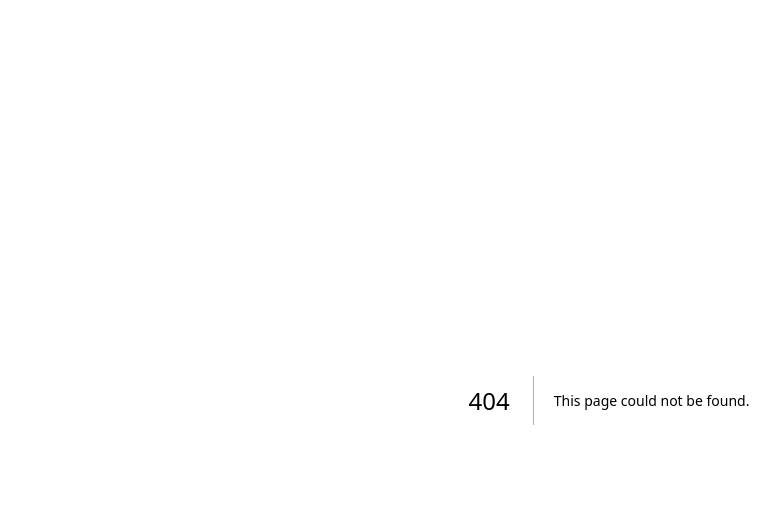
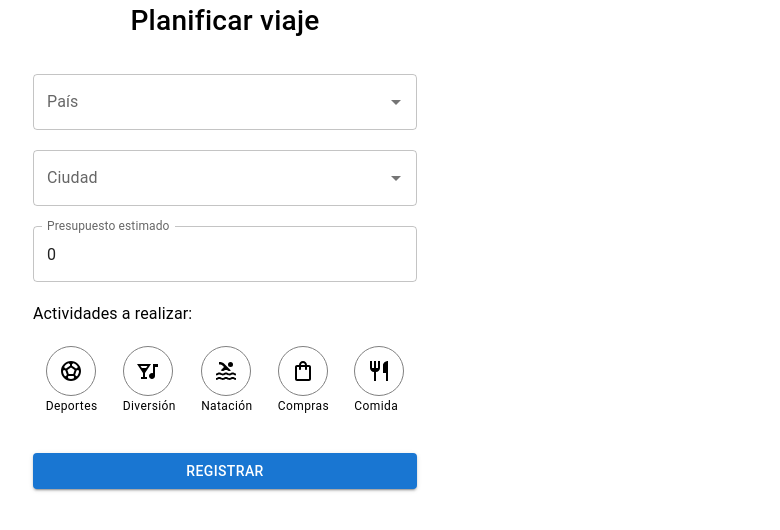
Before and after one commit to Oscar-Espana/Formik-Examples, a Next.js app: page /edicion in a window 1280 px wide. Before the commit this address had no page. Shown: the top 530 px of the page, without its empty margins (31-811 px from the left). Built offline with nearby package versions, Linux system fonts and the light colour scheme.

Commit message:
feat: layout of the form to plan a trip

```diff
--- a/package.json
+++ b/package.json
@@ -11,6 +11,7 @@
   "dependencies": {
     "@emotion/react": "^11.10.5",
     "@emotion/styled": "^11.10.5",
+    "@mui/icons-material": "^5.11.0",
     "@mui/material": "^5.11.8",
     "@next/font": "13.1.6",
     "@types/node": "18.13.0",
--- /dev/null
+++ b/src/components/Autocomplete.tsx
@@ -0,0 +1,47 @@
+import React from "react";
+import {
+  Autocomplete as AutocompleteMui,
+  AutocompleteProps,
+  TextField,
+} from "@mui/material";
+import { useField } from "formik";
+
+interface Props<
+  T,
+  Multiple extends boolean | undefined,
+  DisableClearable extends boolean | undefined,
+  FreeSolo extends boolean | undefined
+> extends Omit<
+    AutocompleteProps<T, Multiple, DisableClearable, FreeSolo>,
+    "label" | "name" | "renderInput" | "onChange"
+  > {
+  label: string;
+  name: string;
+  onChange?: (value: T | NonNullable<T> | T[] | null) => void;
+}
+
+export const Autocomplete = <T extends unknown>({
+  label,
+  onChange,
+  ...props
+}: Props<T, boolean, boolean, false>) => {
+  const [field, meta, helpers] = useField(props.name);
+  return (
+    <AutocompleteMui
+      {...field}
+      {...props}
+      onChange={(_, value: T | NonNullable<T> | T[] | null) => {
+        onChange ? onChange(value) : helpers.setValue(value);
+      }}
+      renderInput={(params) => (
+        <TextField
+          {...field}
+          {...params}
+          label={label}
+          error={meta.touched && Boolean(meta.error)}
+          helperText={meta.touched && meta.error}
+        />
+      )}
+    />
+  );
+};
--- a/src/components/index.ts
+++ b/src/components/index.ts
@@ -1,2 +1,3 @@
 export * from "./TextInput";
 export * from "./RadioGroup";
+export * from "./Autocomplete";
--- /dev/null
+++ b/src/constants/activities.tsx
@@ -0,0 +1,33 @@
+import Sports from "@mui/icons-material/SportsSoccerOutlined";
+import Nightlife from "@mui/icons-material/NightlifeOutlined";
+import Pool from "@mui/icons-material/PoolOutlined";
+import Shopping from "@mui/icons-material/ShoppingBagOutlined";
+import Restaurant from "@mui/icons-material/RestaurantOutlined";
+
+export const activities = [
+  {
+    id: 1,
+    label: "Deportes",
+    icon: <Sports />,
+  },
+  {
+    id: 2,
+    label: "Diversión",
+    icon: <Nightlife />,
+  },
+  {
+    id: 3,
+    label: "Natación",
+    icon: <Pool />,
+  },
+  {
+    id: 4,
+    label: "Compras",
+    icon: <Shopping />,
+  },
+  {
+    id: 5,
+    label: "Comida",
+    icon: <Restaurant />,
+  },
+];
--- /dev/null
+++ b/src/constants/cities.ts
@@ -0,0 +1,79 @@
+import { ICity } from "@/intefaces";
+
+export const cities: ICity[] = [
+  {
+    id: 1,
+    name: "Mendoza",
+    countryId: 1,
+  },
+  {
+    id: 2,
+    name: "Buenos Aires",
+    countryId: 1,
+  },
+  {
+    id: 3,
+    name: "Córdoba",
+    countryId: 1,
+  },
+  {
+    id: 4,
+    name: "Porto Alegre",
+    countryId: 2,
+  },
+  {
+    id: 5,
+    name: "Río de Janeiro",
+    countryId: 2,
+  },
+  {
+    id: 6,
+    name: "Florianópolis",
+    countryId: 2,
+  },
+  {
+    id: 7,
+    name: "Medellín",
+    countryId: 3,
+  },
+  {
+    id: 8,
+    name: "Bogotá",
+    countryId: 3,
+  },
+  {
+    id: 9,
+    name: "San Andrés",
+    countryId: 3,
+  },
+  {
+    id: 10,
+    name: "Cuenca",
+    countryId: 4,
+  },
+  {
+    id: 11,
+    name: "Galápagos",
+    countryId: 4,
+  },
+  {
+    id: 12,
+    name: "Ibarra",
+    countryId: 4,
+  },
+  {
+    id: 13,
+    name: "Lima",
+    countryId: 5,
+  },
+  {
+    id: 14,
+    name: "Machu Picchu",
+    countryId: 5,
+  },
+  {
+    id: 15,
+    name: "Arequipa",
+    countryId: 5,
+  },
+];
--- /dev/null
+++ b/src/constants/countries.ts
@@ -0,0 +1,24 @@
+import { ICountry } from "@/intefaces";
+
+export const countries: ICountry[] = [
+  {
+    id: 1,
+    name: "Argentina",
+  },
+  {
+    id: 2,
+    name: "Brasil",
+  },
+  {
+    id: 3,
+    name: "Colombia",
+  },
+  {
+    id: 4,
+    name: "Ecuador",
+  },
+  {
+    id: 5,
+    name: "Perú",
+  },
+];
--- /dev/null
+++ b/src/constants/index.ts
@@ -0,0 +1,4 @@
+export * from "./cities";
+export * from "./countries";
+export * from "./user";
+export * from "./activities";
--- /dev/null
+++ b/src/intefaces/ICitiy.ts
@@ -0,0 +1,4 @@
+export interface ICountry {
+  id: number;
+  name: string;
+}
--- /dev/null
+++ b/src/intefaces/ICountry.ts
@@ -0,0 +1,5 @@
+export interface ICity {
+  id: number;
+  name: string;
+  countryId: number;
+}
--- a/src/intefaces/index.ts
+++ b/src/intefaces/index.ts
@@ -1 +1,3 @@
 export * from "./IUser";
+export * from "./ICountry";
+export * from "./ICitiy";
--- /dev/null
+++ b/src/pages/edicion.tsx
@@ -0,0 +1,122 @@
+import React from "react";
+import { Box, Button, Container, Grid, Typography } from "@mui/material";
+import { Formik } from "formik";
+import { cities, countries } from "@/constants";
+import { ICity, ICountry } from "@/intefaces";
+import { Autocomplete, TextInput } from "@/components";
+import { activities } from "../constants/activities";
+
+interface FormData {
+  country: ICountry | null;
+  city: ICity | null;
+  budget: number;
+  activities: any[];
+}
+
+const initialValues: FormData = {
+  country: null,
+  city: null,
+  budget: 0,
+  activities: [],
+};
+const EditionPage = () => {
+  const getCitiesFilteredByCountry = (countryId: number | undefined) => {
+    return cities.filter((city) => city.countryId === countryId);
+  };
+  return (
+    <Box>
+      <Container>
+        <Grid container>
+          <Grid item xs={12} md={4}>
+            <Formik
+              initialValues={initialValues}
+              onSubmit={(values) => {
+                alert(JSON.stringify(values, null, 2));
+              }}
+            >
+              {({ values, setFieldValue, handleSubmit }) => (
+                <Box
+                  component={"form"}
+                  sx={{
+                    display: "flex",
+                    flexDirection: "column",
+                    width: "100%",
+                    gap: 2.5,
+                  }}
+                  onSubmit={handleSubmit}
+                >
+                  <Typography
+                    textAlign={"center"}
+                    component="h2"
+                    sx={{
+                      fontWeight: "500",
+                      fontSize: "28px",
+                      mb: 1.5,
+                    }}
+                  >
+                    Planificar viaje
+                  </Typography>
+                  <Autocomplete
+                    label="País"
+                    name="country"
+                    options={countries}
+                    getOptionLabel={(option) => option.name ?? option}
+                    onChange={(value) => {
+                      setFieldValue("country", value);
+                      setFieldValue("city", null);
+                    }}
+                  />
+
+                  <Autocomplete
+                    label="Ciudad"
+                    name="city"
+                    options={getCitiesFilteredByCountry(values.country?.id)}
+                    getOptionLabel={(option) => option.name ?? option}
+                  />
+
+                  <TextInput
+                    type="number"
+                    name="budget"
+                    label="Presupuesto estimado"
+                  />
+
+                  <Typography>Actividades a realizar:</Typography>
+                  <Box sx={{ display: "flex", justifyContent: "space-around" }}>
+                    {activities.map((activity) => (
+                      <Box key={activity.id}>
+                        <Box
+                          sx={{
+                            width: "50px",
+                            height: "50px",
+                            borderRadius: "50%",
+                            display: "flex",
+                            justifyContent: "center",
+                            alignItems: "center",
+                            border: "solid 1px gray",
+                            cursor: "pointer",
+                          }}
+                        >
+                          {activity.icon}
+                        </Box>
+                        <Typography variant="caption" textAlign="center">
+                          {activity.label}
+                        </Typography>
+                      </Box>
+                    ))}
+                  </Box>
+
+                  <Button variant="contained" sx={{ mt: 2 }} type="submit">
+                    Registrar
+                  </Button>
+                </Box>
+              )}
+            </Formik>
+          </Grid>
+          <Grid item xs={12} md={8}></Grid>
+        </Grid>
+      </Container>
+    </Box>
+  );
+};
+
+export default EditionPage;
```
Also changed, not shown: 1 other file (tests, documents, lock files or other folders).
